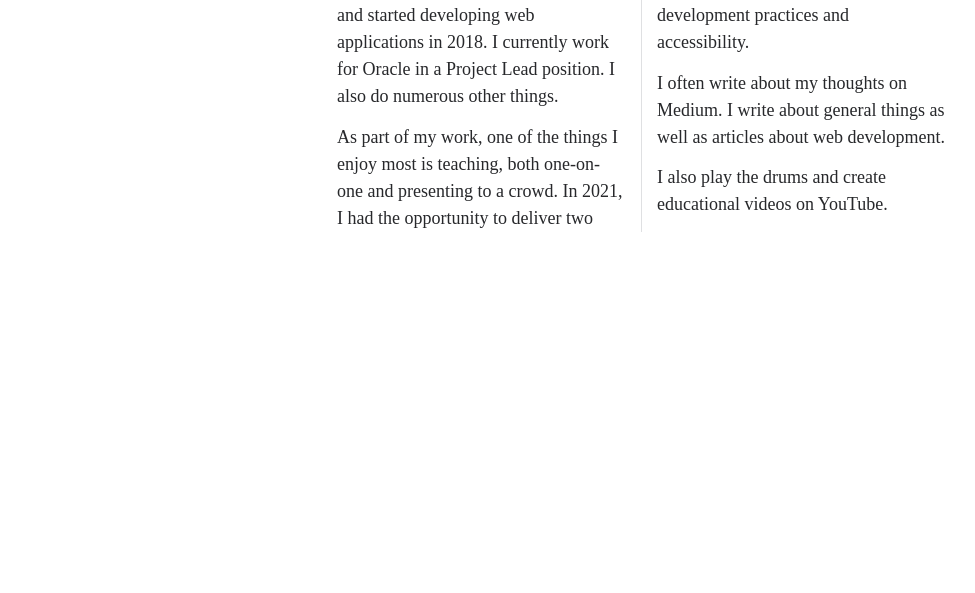
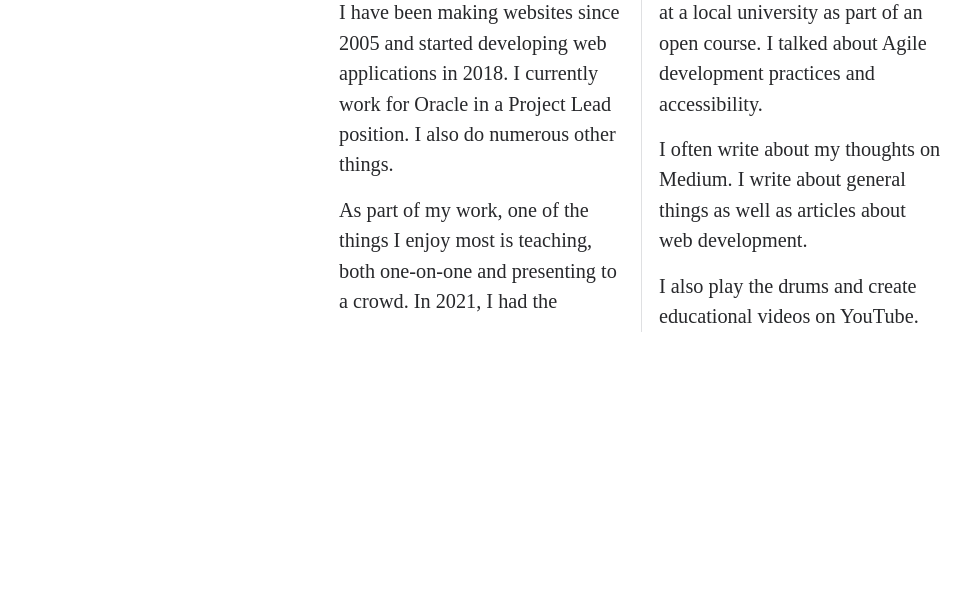
Before and after one commit to pentzzsolt/pentzzsolt.github.io, an Eleventy site: page index.html in a window 1280 px wide. Shown: the part 207-800 px from the top of the page, without its empty margins (159-1134 px from the left). Built offline with nearby package versions, Linux system fonts and the light colour scheme; Eleventy itself is replaced by a stand-in of ours; files that its build step writes are made by us from their sources.

Commit message:
Add styling for larger screens

```diff
--- a/styles.css
+++ b/styles.css
@@ -129,6 +129,10 @@ p {
 }
 
 @media screen and (min-width: 80em) {
+  html {
+    font-size: 1.125rem;
+  }
+
   .intro {
     grid-template-areas:
       ". title title . . . . ."
@@ -137,3 +141,9 @@ p {
     grid-template-columns: repeat(8, 1fr);
   }
 }
+
+@media screen and (min-width: 100em) {
+  html {
+    font-size: 1.25rem;
+  }
+}
```
